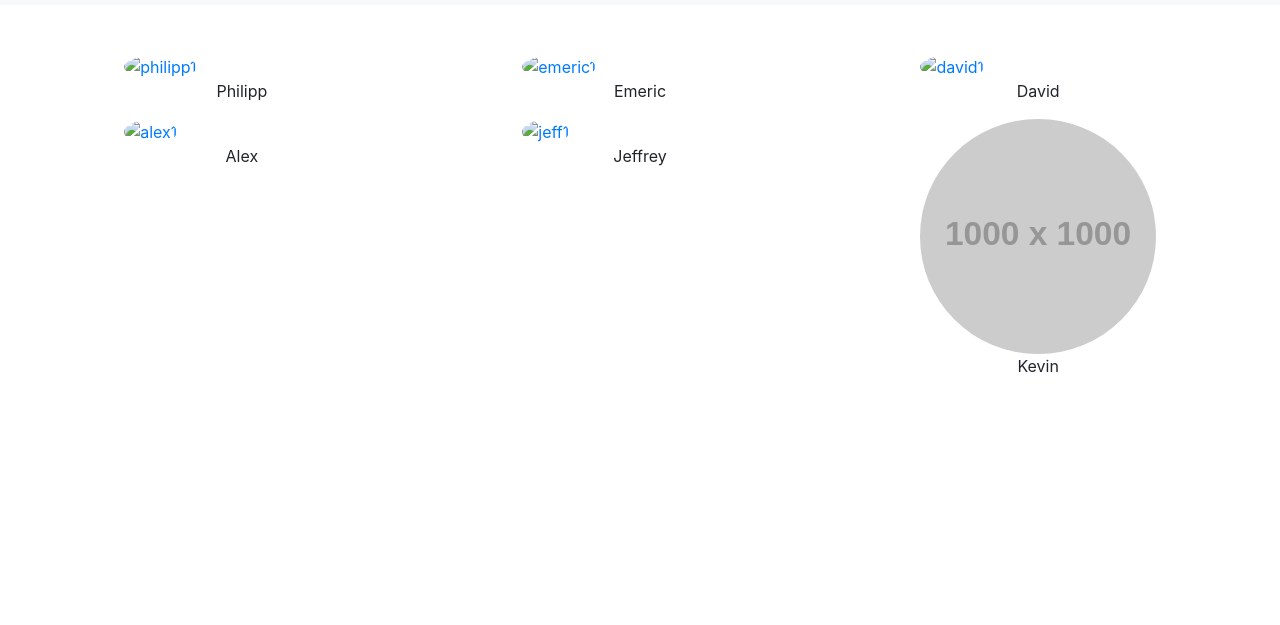
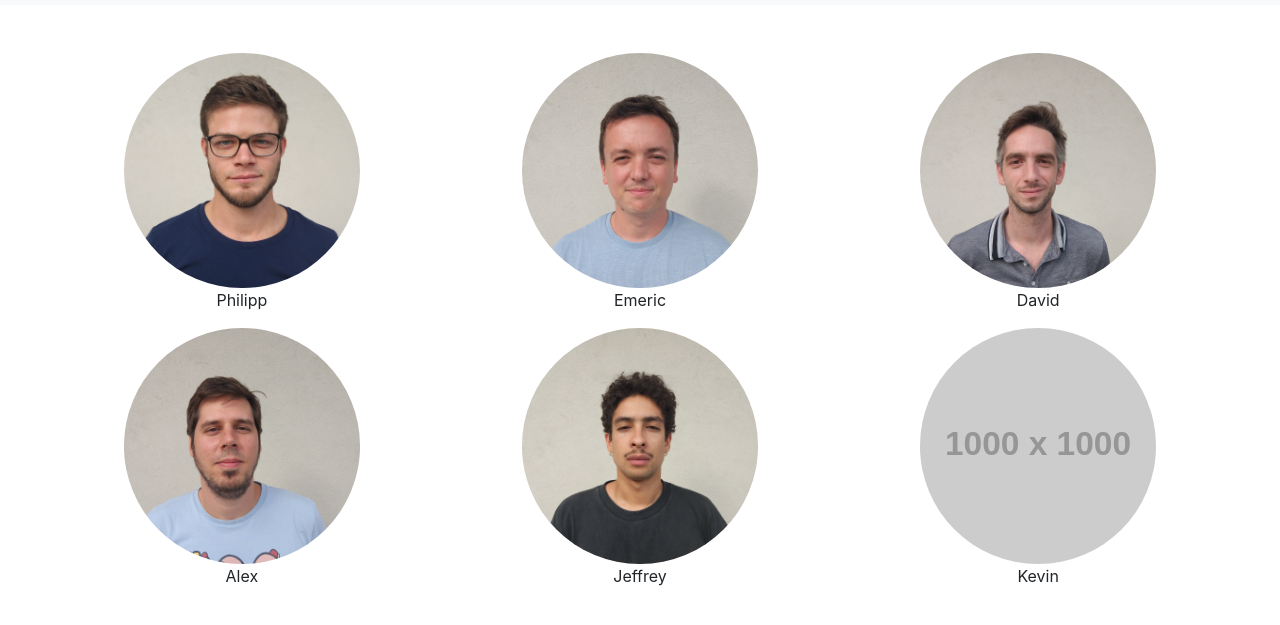
Before and after one commit to DevEmeric/WCS-Proj1-grp4, a plain HTML site: page index.html in a window 1280 px wide. Shown: the part 51-676 px from the top of the page. Drawn offline with nearby package versions, Linux system fonts and the light colour scheme; the site is published under a folder, as on GitHub Pages, so addresses that start at the root find nothing; placeholder pictures from the web are drawn by us.

Commit message:
fixed img link bug

```diff
--- a/index.html
+++ b/index.html
@@ -84,22 +84,22 @@
                 <div class="row justify-content-between">
                   <div class="col-12 col-md-3 ">
                     <a href="#" data-toggle="modal" data-target="#modal_philipp" class="hover_img">
-                      <img class="rounded-circle img-fluid first_img" src="/images/philipp1.png" alt="philipp1">
-                      <img class="rounded-circle img-fluid second_img" src="/images/philipp2.png" alt="philipp2">
+                      <img class="rounded-circle img-fluid first_img" src="images/philipp1.png" alt="philipp1">
+                      <img class="rounded-circle img-fluid second_img" src="images/philipp2.png" alt="philipp2">
                     </a>
                     <p class="col text-center">Philipp</p>
                   </div>
                   <div class="col-12 col-md-3 ">
                     <a href="#" data-toggle="modal" data-target="#modal_emeric" class="hover_img">
-                      <img class="rounded-circle img-fluid first_img" src="/images/emeric1.png" alt="emeric1">
-                      <img class="rounded-circle img-fluid second_img" src="/images/emeric2.png" alt="emeric2">
+                      <img class="rounded-circle img-fluid first_img" src="images/emeric1.png" alt="emeric1">
+                      <img class="rounded-circle img-fluid second_img" src="images/emeric2.png" alt="emeric2">
                     </a>
                     <p class="col text-center">Emeric</p>
                   </div>
                   <div class="col-12 col-md-3 ">
                     <a href="#" data-toggle="modal" data-target="#modal_david" class="hover_img">
-                      <img class="rounded-circle img-fluid first_img" src="/images/david1.png" alt="david1">
-                      <img class="rounded-circle img-fluid second_img" src="/images/david2.png" alt="david2">
+                      <img class="rounded-circle img-fluid first_img" src="images/david1.png" alt="david1">
+                      <img class="rounded-circle img-fluid second_img" src="images/david2.png" alt="david2">
                     </a>
                     <p class="col text-center">David</p>
                   </div>
@@ -109,15 +109,15 @@
                 <div class="row justify-content-between">
                   <div class="col-12 col-md-3  ">
                     <a href="#" data-toggle="modal" data-target="#modal_alex" class="hover_img">
-                      <img class="rounded-circle img-fluid first_img" src="/images/alex1.png" alt="alex1">
-                      <img class="rounded-circle img-fluid second_img" src="/images/alex2.png" alt="alex2">
+                      <img class="rounded-circle img-fluid first_img" src="images/alex1.png" alt="alex1">
+                      <img class="rounded-circle img-fluid second_img" src="images/alex2.png" alt="alex2">
                     </a>
                     <p class="col text-center">Alex</p>
                   </div>
                   <div class="col-12 col-md-3  ">
                     <a href="#" data-toggle="modal" data-target="#modal_jeff" class="hover_img">
-                      <img class="rounded-circle img-fluid first_img" src="/images/jeff1.png" alt="jeff1">
-                      <img class="rounded-circle img-fluid second_img" src="/images/jeff2.png" alt="jeff2">
+                      <img class="rounded-circle img-fluid first_img" src="images/jeff1.png" alt="jeff1">
+                      <img class="rounded-circle img-fluid second_img" src="images/jeff2.png" alt="jeff2">
                     </a>
                     <p class="col text-center">Jeffrey</p>
                   </div>
@@ -158,7 +158,7 @@
             <div class="modal-body">
               <div class="row text-center">
                 <div class="col-md-3 offset-1 d-none d-md-block">
-                  <img src="/images/philipp1.png" alt="photo" class="mt-3 rounded-circle img-fluid">
+                  <img src="images/philipp1.png" alt="photo" class="mt-3 rounded-circle img-fluid">
                   <p class="mt-2">Developer</p>
                   <h4>Biographie</h4>
                   <p>Lorem ipsum dolor sit amet, consectetur adipisicing elit. Quis natus architecto ab in corrupti sed voluptas autem voluptatum debitis vel.</p>
@@ -192,7 +192,7 @@
             <div class="modal-body">
               <div class="row text-center">
                 <div class="col-md-3 offset-1 d-none d-md-block">
-                  <img src="/images/emeric1.png" alt="photo" class="mt-3 rounded-circle img-fluid">
+                  <img src="images/emeric1.png" alt="photo" class="mt-3 rounded-circle img-fluid">
                   <p class="mt-2">Developer</p>
                   <h4>Biographie</h4>
                   <p>Lorem ipsum dolor sit amet, consectetur adipisicing elit. Quis natus architecto ab in corrupti sed voluptas autem voluptatum debitis vel.</p>
@@ -227,7 +227,7 @@
             <div class="modal-body">
               <div class="row text-center">
                 <div class="col-md-3 offset-1 d-none d-md-block">
-                  <img src="/images/david1.png" alt="photo" class="mt-3 rounded-circle img-fluid">
+                  <img src="images/david1.png" alt="photo" class="mt-3 rounded-circle img-fluid">
                   <p class="mt-2">Developer</p>
                   <h4>Biographie</h4>
                   <p>Lorem ipsum dolor sit amet, consectetur adipisicing elit. Quis natus architecto ab in corrupti sed voluptas autem voluptatum debitis vel.</p>
@@ -262,7 +262,7 @@
             <div class="modal-body">
               <div class="row text-center">
                 <div class="col-md-3 offset-1 d-none d-md-block">
-                  <img src="/images/alex1.png" alt="photo" class="mt-3 rounded-circle img-fluid">
+                  <img src="images/alex1.png" alt="photo" class="mt-3 rounded-circle img-fluid">
                   <p class="mt-2">Developer</p>
                   <h4>Biographie</h4>
                   <p>Lorem ipsum dolor sit amet, consectetur adipisicing elit. Quis natus architecto ab in corrupti sed voluptas autem voluptatum debitis vel.</p>
@@ -297,7 +297,7 @@
             <div class="modal-body">
               <div class="row text-center">
                 <div class="col-md-3 offset-1 d-none d-md-block">
-                  <img src="/images/jeff1.png" alt="photo" class="mt-3 rounded-circle img-fluid">
+                  <img src="images/jeff1.png" alt="photo" class="mt-3 rounded-circle img-fluid">
                   <p class="mt-2">Developer</p>
                   <h4>Biographie</h4>
                   <p>Lorem ipsum dolor sit amet, consectetur adipisicing elit. Quis natus architecto ab in corrupti sed voluptas autem voluptatum debitis vel.</p>
```
